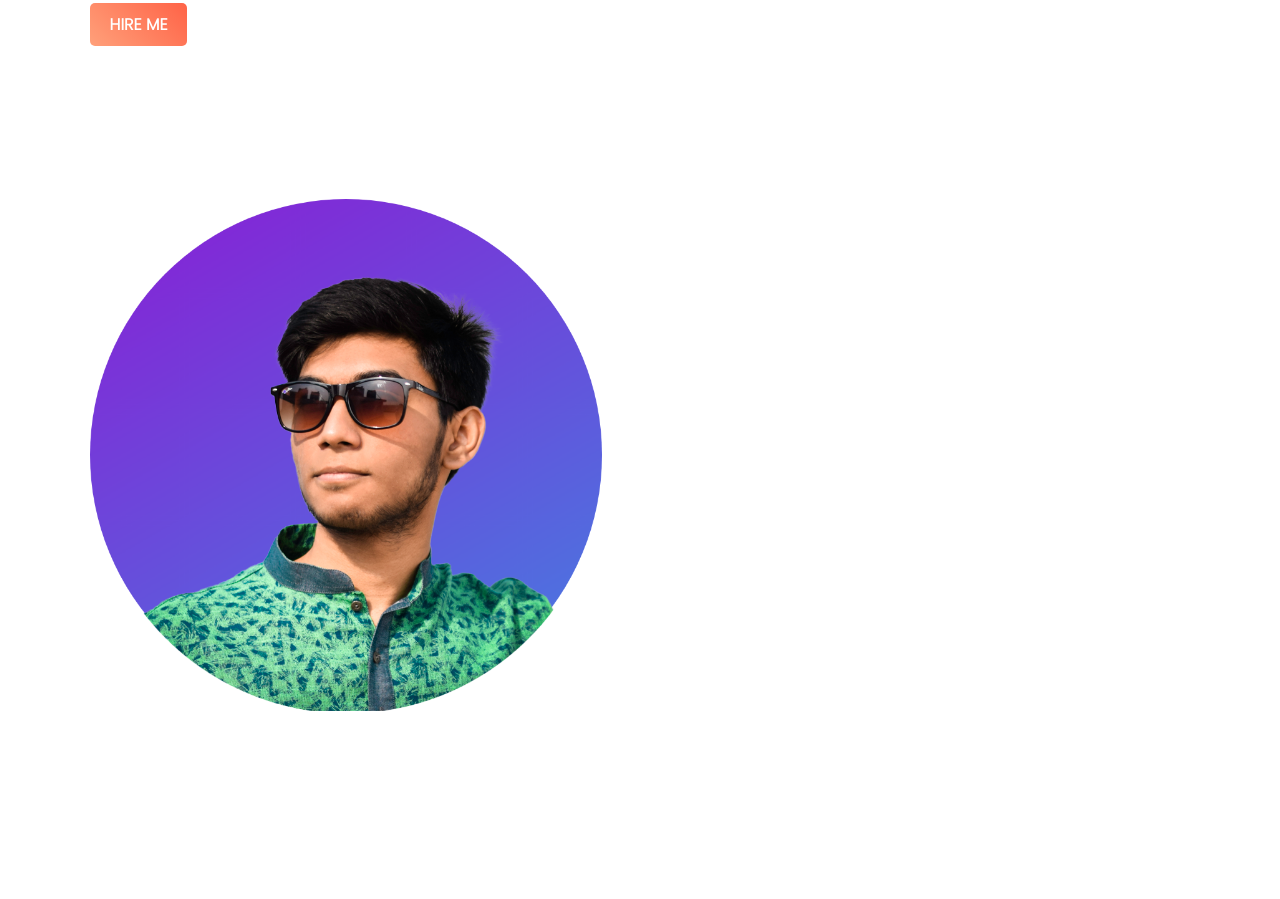
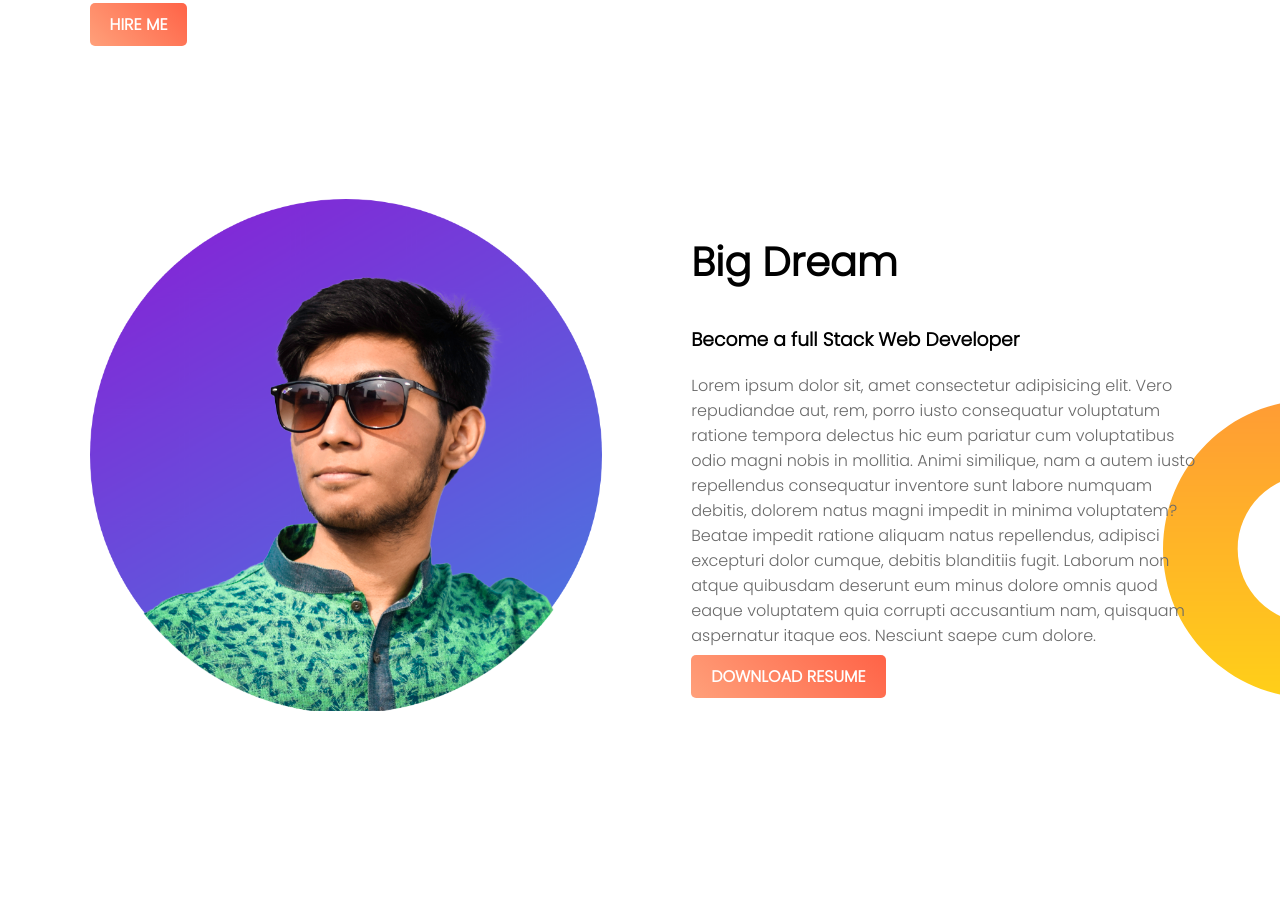
Before and after one commit to tasin-toha/web-portfolio, a plain HTML site: page index.html in a window 1280 px wide. Shown: the part 501-1400 px from the top of the page. Drawn offline with Linux system fonts and the light colour scheme.

Commit message:
add 2nd Section

```diff
--- a/index.html
+++ b/index.html
@@ -28,7 +28,10 @@
         </div>
 
         <div class="half-width">
-
+            <h2>Big Dream</h2>
+            <h3>Become a full Stack Web Developer</h3>
+            <p>Lorem ipsum dolor sit, amet consectetur adipisicing elit. Vero repudiandae aut, rem, porro iusto consequatur voluptatum ratione tempora delectus hic eum pariatur cum voluptatibus odio magni nobis in mollitia. Animi similique, nam a autem iusto repellendus consequatur inventore sunt labore numquam debitis, dolorem natus magni impedit in minima voluptatem? Beatae impedit ratione aliquam natus repellendus, adipisci excepturi dolor cumque, debitis blanditiis fugit. Laborum non atque quibusdam deserunt eum minus dolore omnis quod eaque voluptatem quia corrupti accusantium nam, quisquam aspernatur itaque eos. Nesciunt saepe cum dolore.</p>
+            <a class="link-button" href="https://www.linkedin.com/in/md-tasin-hossain-toha/" target="_blank">DOWNLOAD RESUME</a>
         </div>
     </section>
 
--- a/style.css
+++ b/style.css
@@ -5,8 +5,14 @@ body {
 h1 {
   font-size: 50px;
 }
+h2 {
+  font-size: 40px;
+}
 .name-highlight {
   color: orange;
+}
+p {
+  color: dimgray;
 }
 .half-width {
   width: 40%;
@@ -21,6 +27,11 @@ h1 {
   background-image: url("images/top-banner.png");
   background-repeat: no-repeat;
 }
+.dream {
+  background-image: url("images/dream-bg.png");
+  background-repeat: no-repeat;
+  background-position: right;
+}
 section {
   height: 500px;
   padding-bottom: 200px;
```
